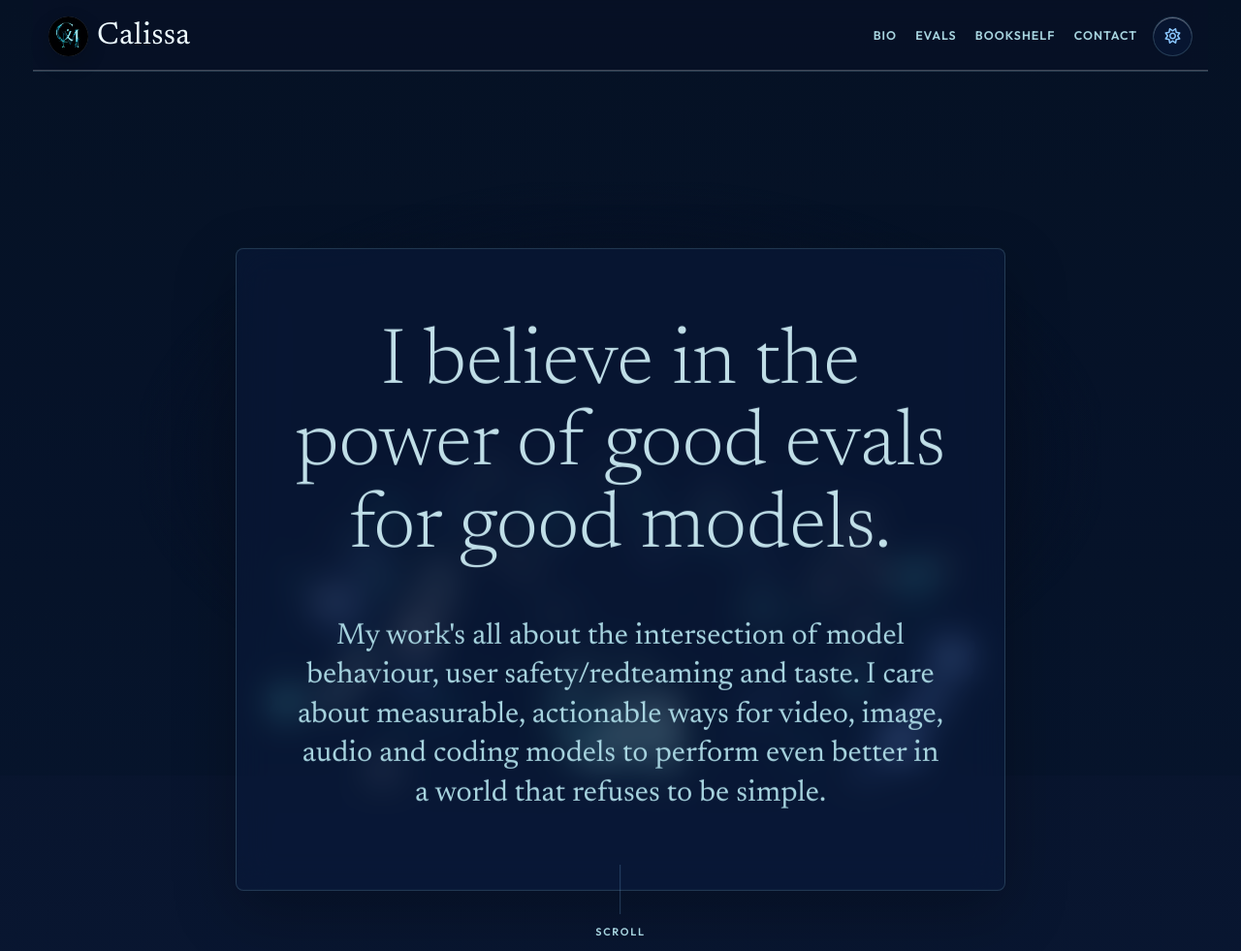
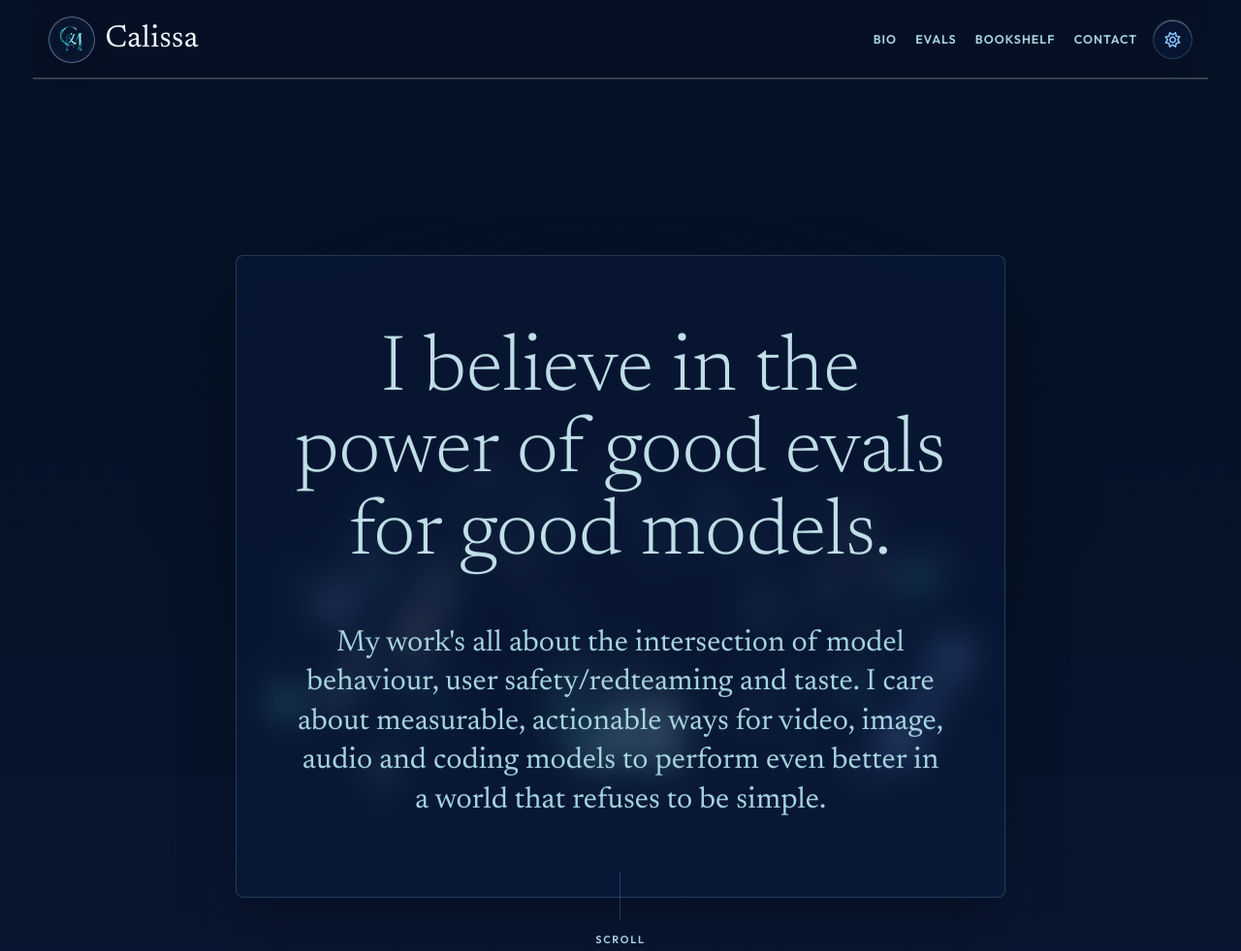
Before and after one commit to calissaman/calissaman.github.io, a plain HTML site: page index.html in a window 1280 px wide. Shown: the top 981 px of the page at 97% size. Drawn offline with Linux system fonts and the light colour scheme; animation ran at ten frames a second.

Commit message:
Fix header monogram logo sizing

```diff
--- a/styles.css
+++ b/styles.css
@@ -126,8 +126,8 @@ a {
   z-index: 1;
   display: inline-flex;
   align-items: center;
-  min-height: 2.55rem;
-  gap: 0.58rem;
+  min-height: 48px;
+  gap: 0.65rem;
   width: fit-content;
   font-family: var(--serif);
   font-size: clamp(1.35rem, 3vw, 2rem);
@@ -139,30 +139,47 @@ a {
 .wordmark-text {
   display: inline-flex;
   align-items: center;
-  min-height: 2.55rem;
+  min-height: 48px;
   padding-bottom: 0.03em;
   line-height: 1;
 }
 
 .wordmark-monogram-wrap {
   position: relative;
-  display: inline-grid;
-  width: 2.55rem;
-  height: 2.55rem;
-  flex: 0 0 auto;
-}
-
-.wordmark-monogram {
-  grid-area: 1 / 1;
-  width: 100%;
-  height: 100%;
+  display: inline-flex;
+  width: 48px;
+  min-width: 48px;
+  max-width: 48px;
+  height: 48px;
+  min-height: 48px;
+  max-height: 48px;
+  flex: 0 0 48px;
+  align-items: center;
+  justify-content: center;
+  padding: 4px;
+  overflow: hidden;
   border-radius: 999px;
-  object-fit: cover;
-  opacity: 0.88;
-  filter: saturate(0.94) brightness(1.04);
+  background: color-mix(in srgb, var(--surface-solid) 72%, transparent);
   box-shadow:
     inset 0 0 0 1px rgba(255, 255, 255, 0.34),
     0 0.45rem 1.2rem color-mix(in srgb, var(--shadow) 58%, transparent);
+}
+
+.wordmark-monogram {
+  position: absolute;
+  inset: 4px;
+  display: block;
+  width: 40px !important;
+  min-width: 40px;
+  max-width: 40px !important;
+  height: 40px !important;
+  min-height: 40px;
+  max-height: 40px !important;
+  border-radius: 999px;
+  object-fit: contain;
+  object-position: center;
+  opacity: 0.88;
+  filter: saturate(0.94) brightness(1.04);
 }
 
 .wordmark-monogram-dark {
```
